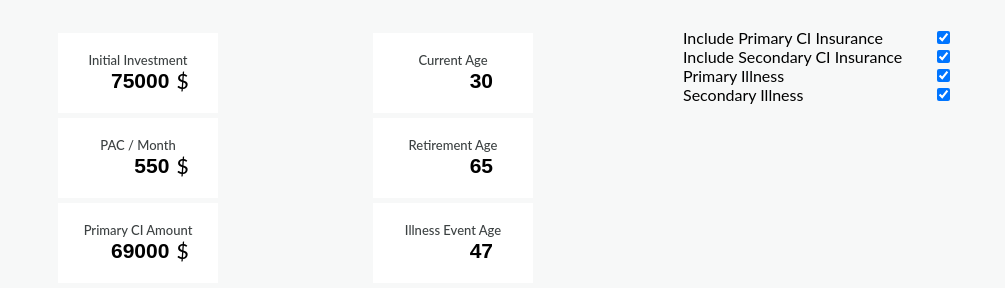
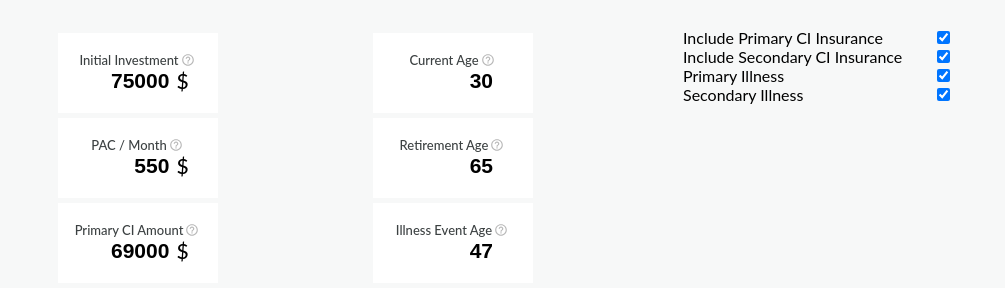
Before and after one commit to swetton/insurance-model, a React (Create React App) app: page / in a window 1280 px wide. Shown: the part 504-792 px from the top of the page, without its empty margins (137-1142 px from the left). Built offline with nearby package versions, Linux system fonts and the light colour scheme; a small style sheet from the web is missing.

Commit message:
Add help icon

```diff
--- /dev/null
+++ b/config-overrides.js
@@ -0,0 +1,6 @@
+const rewireSVGR = require('react-app-rewire-svgr');
+
+module.exports = function override(config, env) {
+  config = rewireSVGR(config, env);
+  return config;
+}
--- /dev/null
+++ b/src/components/Icon.js
@@ -0,0 +1,31 @@
+import React, { Component } from 'react';
+import colors from '../theme/colors';
+
+import { ReactComponent as help } from '../assets/help.svg';
+
+const TYPES = {
+  help,
+};
+
+export default class Icon extends Component {
+  render() {
+    const {
+      type,
+    } = this.props;
+
+    const TagName = TYPES[type];
+
+    return (
+      <TagName style={styles.container} {...this.props} />
+    );
+  }
+};
+
+const styles = {
+  container: {
+    height: '14px',
+    width: '14px',
+    padding: '0 2px',
+    fill: colors.lightGrey,
+  },
+};
--- a/src/components/TextField.js
+++ b/src/components/TextField.js
@@ -1,6 +1,7 @@
 import React, { Component } from 'react';
 import { Field } from 'redux-form';
 import colors from '../theme/colors';
+import Icon from './Icon';
 
 export default class TextField extends Component {
   render() {
@@ -13,8 +14,8 @@ export default class TextField extends Component {
     return (
       <Field name={name} component={({ input, meta: { touched, error, active } }) => (
         <div style={styles.container}>
-          <label style={styles.label} htmlFor={name}>
-            {label}
+          <label style={styles.label.container} htmlFor={name}>
+            {label} <Icon type='help' />
           </label>
           <div style={{ ...styles.field.container, ...(active ? styles.field.active : {}) }}>
             <input
@@ -46,10 +47,14 @@ const styles = {
     alignItems: 'center',
   },
   label: {
-    textAlign: 'center',
-    color: colors.almostBlack,
-    fontSize: '13px',
-    fontFamily: 'Lato Medium',
+    container: {
+      textAlign: 'center',
+      color: colors.almostBlack,
+      fontSize: '13px',
+      fontFamily: 'Lato Medium',
+      display: 'flex',
+      alignItems: 'center',
+    },
   },
   field: {
     container: {
--- a/src/theme/colors.js
+++ b/src/theme/colors.js
@@ -4,4 +4,5 @@ export default {
   haze: '#F7F8F8',
   almostBlack: '#3C4142',
   blue: '#3F85D7',
+  lightGrey: '#B8B8B8',
 };
```
Also changed, not shown: package.json (+5 -3 lines), src/assets/help.svg (added), 1 other file (tests, documents, lock files or other folders).
